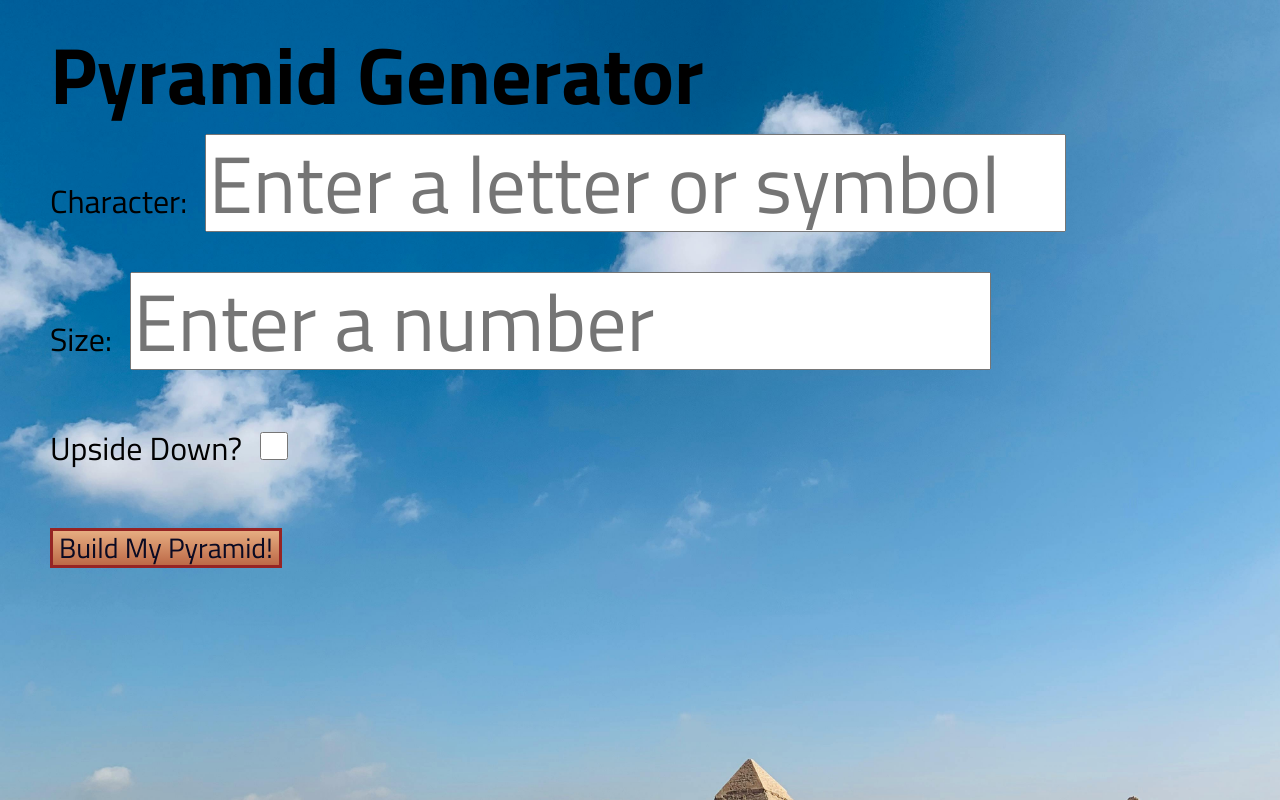
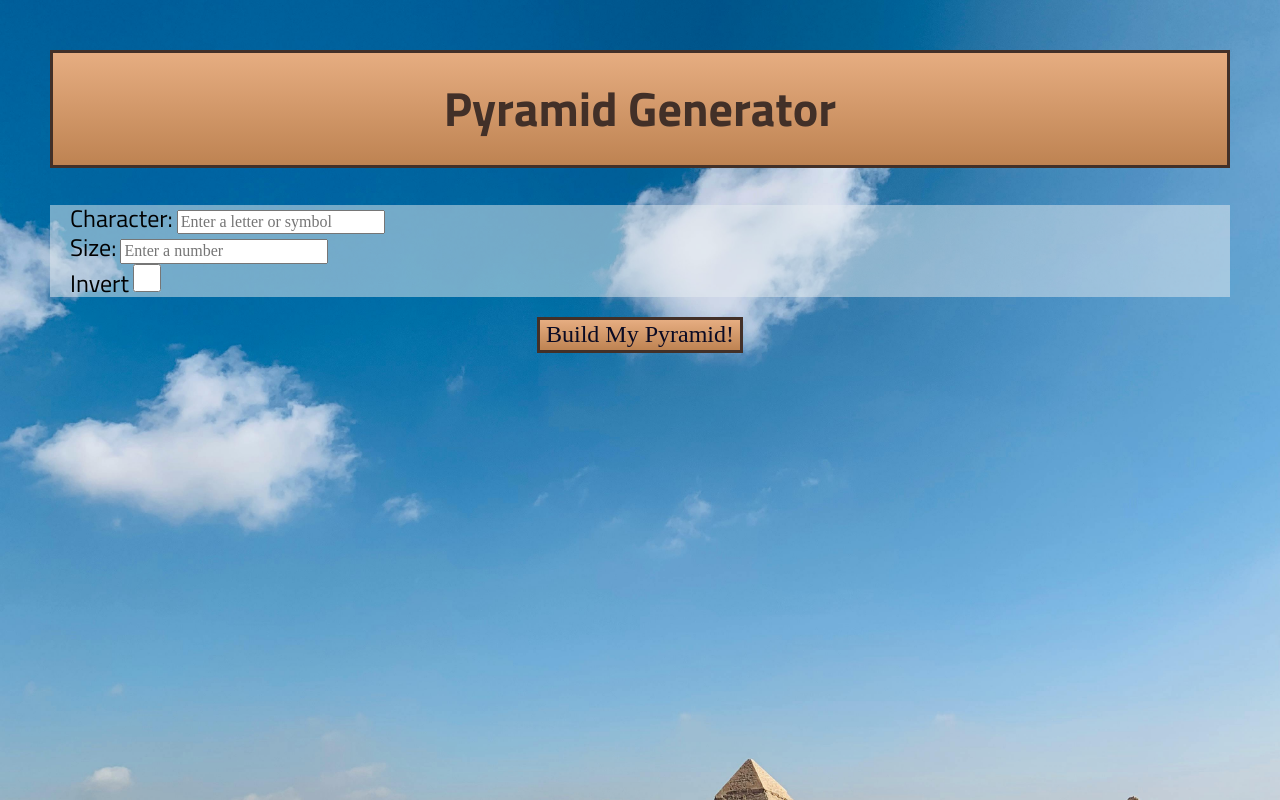
Before and after one commit to Dev-Wy/Pyramid, a website: page index.html in a window 1280 px wide. Drawn offline with Linux system fonts and the light colour scheme; files that its build step writes are made by us from their sources.

Commit message:
CSS adjustments

```diff
--- a/css/styles.css
+++ b/css/styles.css
@@ -6,34 +6,64 @@ body {
     display: block;
     margin-top: 50px;
     margin-left: 50px;
+    margin-right: 50px;
+    cursor: pointer;
+}
+
+.flex-container {
+    display: flex;
+    align-items: center;
+    justify-content: center;
+    text-align: center;
+    background-color: rgb(208, 187, 160);
+    background-image: linear-gradient(#e6ad81, #be8352);
+    border: 3px solid #423028;
 }
 
 h1 {
-        font-family: "Titillium Web", sans-serif;
-        font-weight: 700;
-        font-size: 5em;
-        font-style: normal;
-        line-height: 0.5em;
+    font-family: "Titillium Web", sans-serif;
+    font-weight: 700;
+    font-size: 3em;
+    font-style: normal;
+    line-height: 1em;
+    color:#423028;
+    display:flex;
+    align-items: center;
+    justify-content: center;
+}
+
+.label-container {
+    background-color: rgba(232, 237, 241, 0.5);
+    background-position-y: top;
+    padding-left: 20px;
 }
 
 label {
     font-family: "Titillium Web", sans-serif;
     font-weight: 400;
-    font-size: 2rem;
+    font-size: 1.5rem;
     font-style: normal;
 }
 
 #inverted {
-    height: 1.75rem;
-    width: 1.75rem;
-    background-color: rgb(208, 187, 160);
+    height: 1.75em;
+    width: 1.75em;
 }
 
 button {
-    cursor: pointer;
     color: #0a0a23;
-    background-color: #fe6c32;
-    background-image: linear-gradient(#e6ad81, #bd6947);
-    border: 3px solid #962424;
-    font-size: 1.75rem;
+    background-color: rgb(208, 187, 160);
+    background-image: linear-gradient(#e6ad81, #be8352);
+    border: 3px solid #423028;
+    font-size: 1.5rem;
+    display: block;
+    margin: auto;
+    margin-top: 20px;
 }
+
+pre {
+    font-size: 2em;
+    background-color: rgba(232, 237, 241, 0.5);
+    display: flex;
+    justify-content: center;
+}
--- a/index.html
+++ b/index.html
@@ -11,41 +11,23 @@
     <title>Pyramid Generator</title>
   </head>
   <body>
-    <h1>Pyramid Generator</h><br><br>
-
+    <div class=flex-container>
+        <h1>Pyramid Generator</h1>
+    </div><br><br>
+    <div class=label-container>
         <label for="character">Character:</label>
-        <input type="text" id="character" placeholder="Enter a letter or symbol"><br><br>
+        <input type="text" id="character" placeholder="Enter a letter or symbol"><br>
 
         <label for="count">Size:</label>
-        <input type="number" id="count" placeholder="Enter a number"><br><br>
+        <input type="number" id="count" placeholder="Enter a number"><br>
 
-        <label for="inverted">Upside Down?</label>
-        <input type="checkbox" id="inverted"><br><br>
+        <label for="inverted">Invert</label>
+        <input type="checkbox" id="inverted"><br>
 
-        <button onclick="displayPyramid()">Build My Pyramid!</button><br><br>
+    </div>
+    <button onclick="displayPyramid()">Build My Pyramid!</button><br><br>
+    <pre id="output"></pre>
 
-        <pre id="output"></pre>
-        <!--<select name="character" id="characters">
-                <option value="dollar-sign">$</option>
-                <option value="asterisk">*</option>
-                <option value="hashtag">#</option>
-            </select>
-        </div>
-        <div class="count">
-            <label for="sizes">Pick a size</label>
-            <select name="sizes" id="sizes">
-                <option value="small">small</option>
-                <option value="medium">medium</option>
-                <option value="large">large</option>
-            </select>
-        </div>
-        <div class="direction">
-            <label for="directions">Pick a direction</label>
-
-        </div>
-        <button onclick="build()">Build your Pyramid</button>
-        <div class = "pyramid">
-        Need help to find out how to display the Pyramid here. var result to tie in JS? -->
     <script src="./script.js"></script>
   </body>
 </html>
```
Also changed, not shown: script.js (+0 -59 lines).
